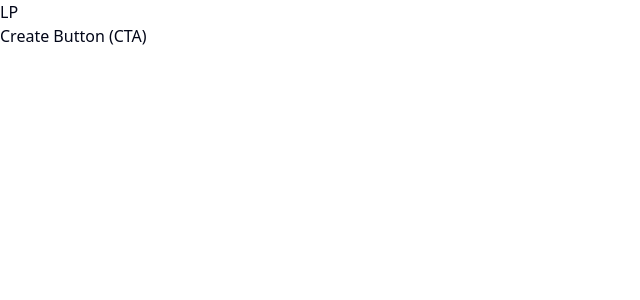
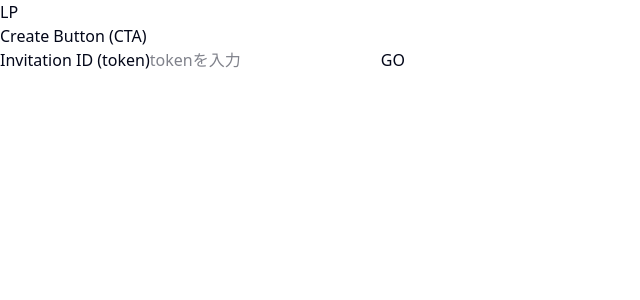
Before and after one commit to aaa-cloud-05/Calendar-app, a Next.js app: page / in a window 1280 px wide. Shown: the top 300 px of the page, without its empty margins (0-640 px from the left). Built offline with nearby package versions, Linux system fonts and the light colour scheme.

Commit message:
feat: add invitation token input on LP

```diff
--- a/app/page.tsx
+++ b/app/page.tsx
@@ -1,14 +1,42 @@
+'use client'
+
 import Link from 'next/link'
-import React from 'react'
+import { useRouter } from 'next/navigation'
+import React, { FormEvent, useState } from 'react'
 
-const page = () => {
+const Page = () => {
+  const router = useRouter()
+  const [token, setToken] = useState('')
+
+  const handleSubmit = (event: FormEvent<HTMLFormElement>) => {
+    event.preventDefault()
+
+    const trimmedToken = token.trim()
+    if (!trimmedToken) return
+
+    router.push(`/invitation/${encodeURIComponent(trimmedToken)}`)
+  }
+
   return (
     <div>
       <h1>LP</h1>
-      <Link href={`/create`}>Create Button (CTA)</Link>
+      <Link href="/create">Create Button (CTA)</Link>
+
+      <form onSubmit={handleSubmit}>
+        <label htmlFor="invitation-token">Invitation ID (token)</label>
+        <input
+          id="invitation-token"
+          type="text"
+          value={token}
+          onChange={(event) => setToken(event.target.value)}
+          placeholder="tokenを入力"
+        />
+        <button type="submit" disabled={!token.trim()}>
+          GO
+        </button>
+      </form>
     </div>
-
   )
 }
 
-export default page
+export default Page
```
